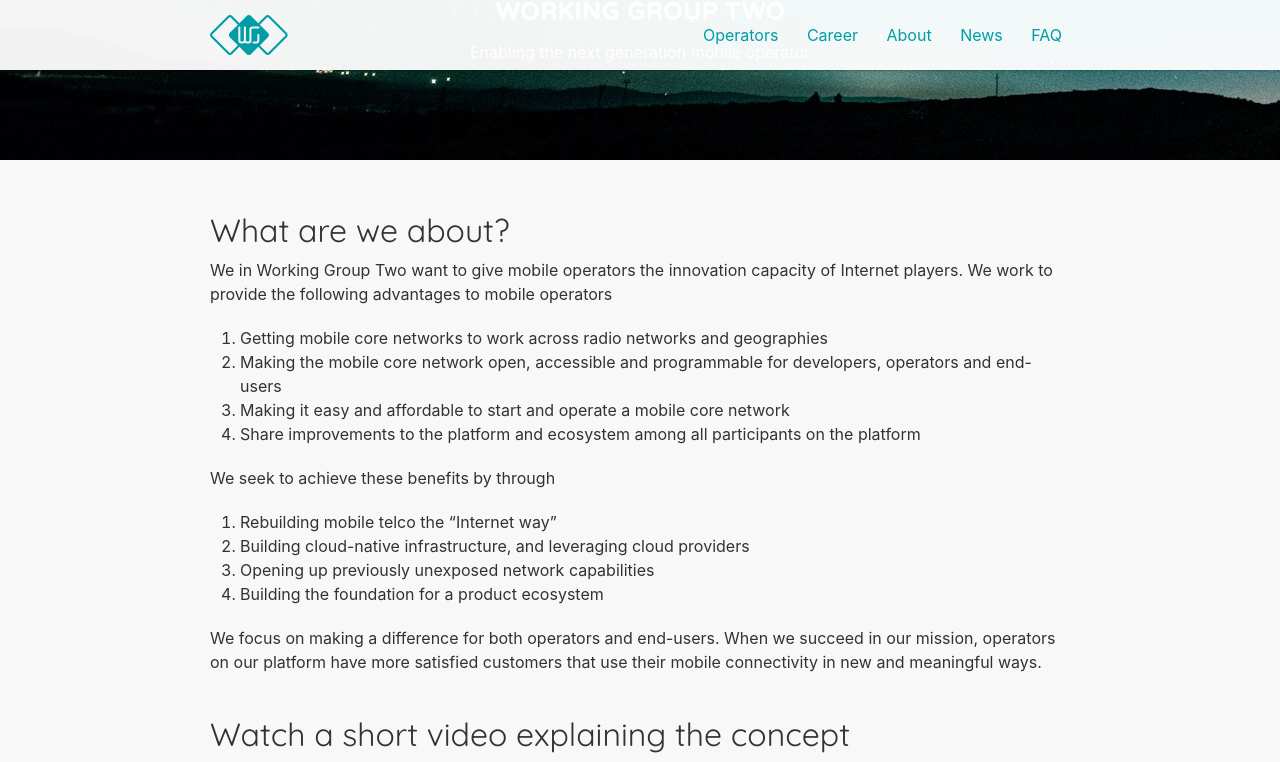
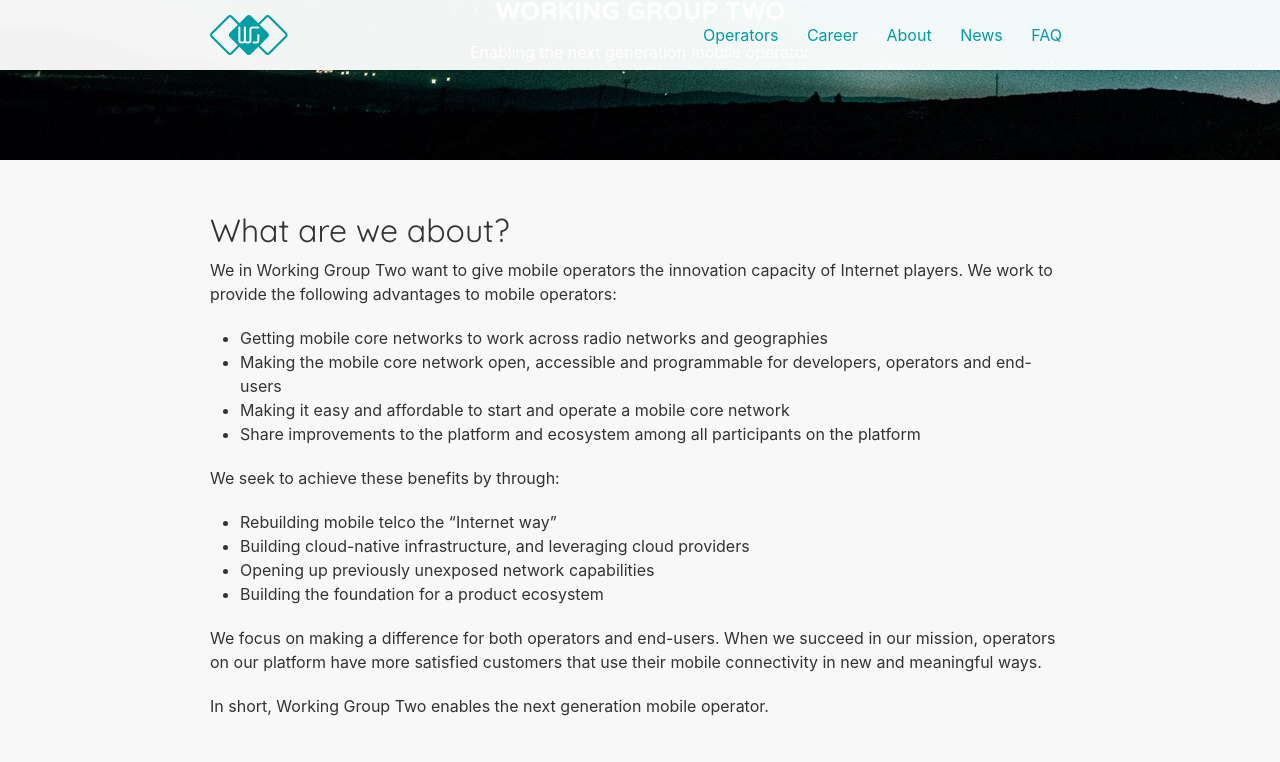
Before and after one commit to working-group-two/engineering-blog, a Jekyll site: the page built from pages/index.md, in a window 1280 px wide and 1400 px high, scrolled down 290 px. Shown: the top 762 px of the window. Built offline with Jekyll 4.4.1, drawn with Linux system fonts in a browser that asks for light colours; nearby versions of some CDN libraries; some of the changed text lies outside the part shown; grey boxes are pictures that could not be loaded.

Commit message:
[index] Prefer unordered list and fix alt tags

```diff
--- a/_layouts/default.html
+++ b/_layouts/default.html
@@ -6,10 +6,8 @@
         <meta charset="utf-8">
         <meta http-equiv="X-UA-Compatible" content="IE=edge">
         <meta name="viewport" content="width=device-width, initial-scale=1">
-        <title>
-            {{ page.title }} - Working Group Two (Working group 2)
-        </title>
-        <meta name="description" content="Taking traditional mobile telecom technology and making it easy to use for developers - Working Group 2">
+        <meta name="description" content="Taking traditional mobile telecom technology and making it easy to use for developers">
+        <title>{{ page.title }} - Working Group Two (Working group 2)</title>
         <link rel="canonical" href="{{ page.url | replace:'index.html','' | prepend: site.baseurl | prepend: site.url }}">
         <link rel="shortcut icon" type="image/png" href="/img/favicon.png">
         <link rel="stylesheet" href="https://cdnjs.cloudflare.com/ajax/libs/uikit/3.0.0-beta.39/css/uikit.min.css">
@@ -26,7 +24,7 @@
     <body>
         <header class="page-header">
             <nav class="navbar width-limit">
-                <a class="logo" href="/"><img src="/img/logo.svg" alt="Working Group 2"></a>
+                <a class="logo" href="/"><img src="/img/logo.svg" alt="Working Group Two"></a>
                 <button class="mobile-menu-trigger"><span uk-icon="icon: menu"></span></button>
                 <ul class="nav-menu">
                     <li><a class="nav-link uk-hidden@s" href="/">Home</a></li>
@@ -41,7 +39,7 @@
         {% if page.showHeroImage %}
         <div class="hero-bg">
             <div class="hero-content">
-                <img src="/img/hero-logo.svg" alt="Working Group 2" title="Working Group 2">
+                <img src="/img/hero-logo.svg" alt="Working Group Two" title="Working Group Two">
                 <div class="slogan">
                     Enabling the next generation mobile operator
                 </div>
--- a/pages/index.md
+++ b/pages/index.md
@@ -8,21 +8,25 @@
 # What are we about?
 
 We in Working Group Two want to give mobile operators the innovation capacity of Internet players.
-We work to provide the following advantages to mobile operators
-1. Getting mobile core networks to work across radio networks and geographies
-2. Making the mobile core network open, accessible and programmable for developers, operators and end-users
-3. Making it easy and affordable to start and operate a mobile core network
-4. Share improvements to the platform and ecosystem among all participants on the platform
+We work to provide the following advantages to mobile operators:
 
-We seek to achieve these benefits by through
-1. Rebuilding mobile telco the "Internet way"
-2. Building cloud-native infrastructure, and leveraging cloud providers
-3. Opening up previously unexposed network capabilities
-4. Building the foundation for a product ecosystem
+* Getting mobile core networks to work across radio networks and geographies
+* Making the mobile core network open, accessible and programmable for developers, operators and end-users
+* Making it easy and affordable to start and operate a mobile core network
+* Share improvements to the platform and ecosystem among all participants on the platform
+
+We seek to achieve these benefits by through:
+
+* Rebuilding mobile telco the "Internet way"
+* Building cloud-native infrastructure, and leveraging cloud providers
+* Opening up previously unexposed network capabilities
+* Building the foundation for a product ecosystem
 
 We focus on making a difference for both operators and end-users.
 When we succeed in our mission, operators on our platform have more satisfied
 customers that use their mobile connectivity in new and meaningful ways.
+
+In short, Working Group Two enables the next generation mobile operator.
 
 ## Watch a short video explaining the concept
 <div class="video-border">
@@ -33,3 +37,5 @@
 </div>
 
 If this video left you with a lot of questions, please head over to our [FAQ page](/faq).
+
+You can learn more about Working Group Two's history on our [About page](/about).
```
